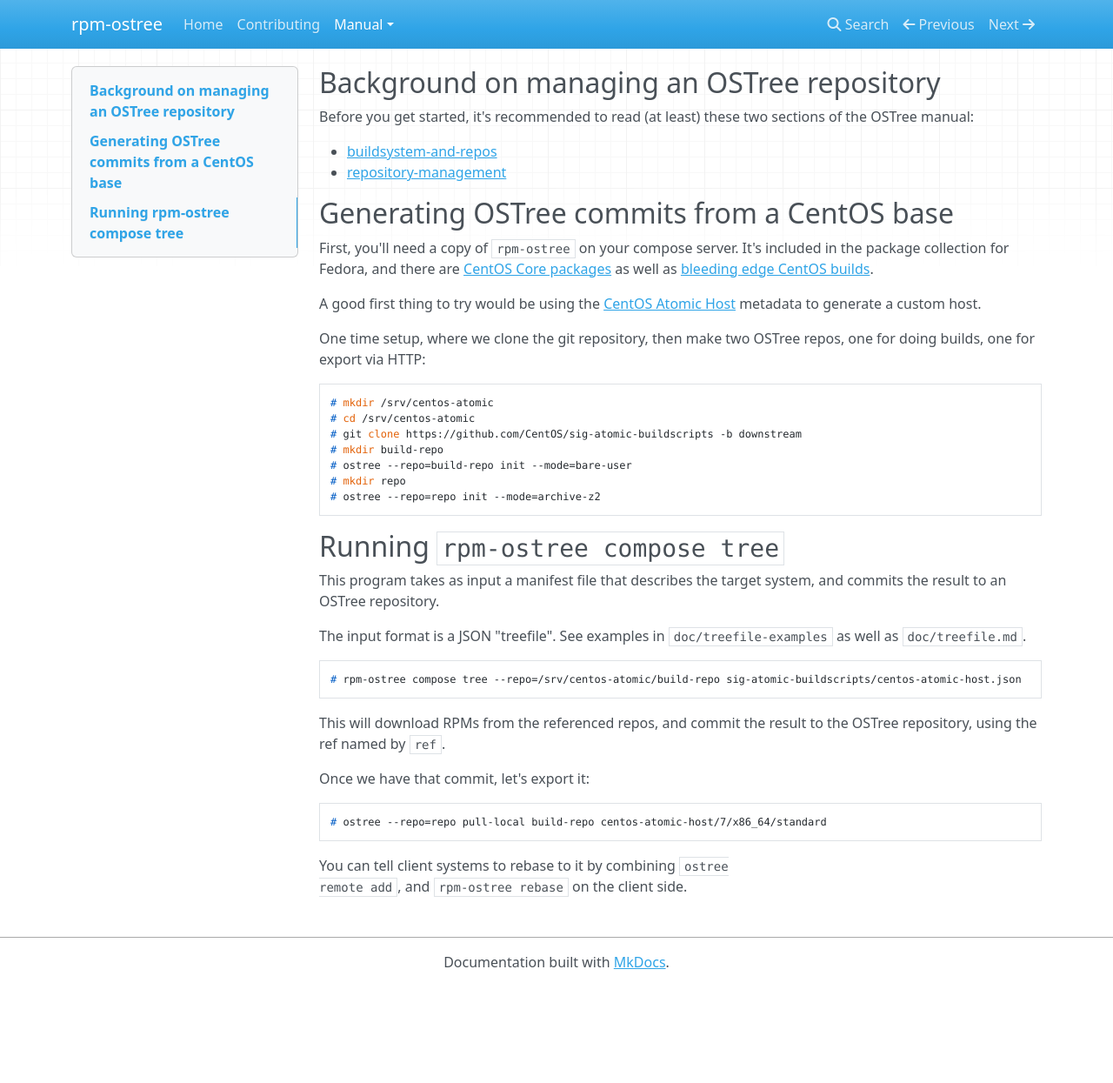
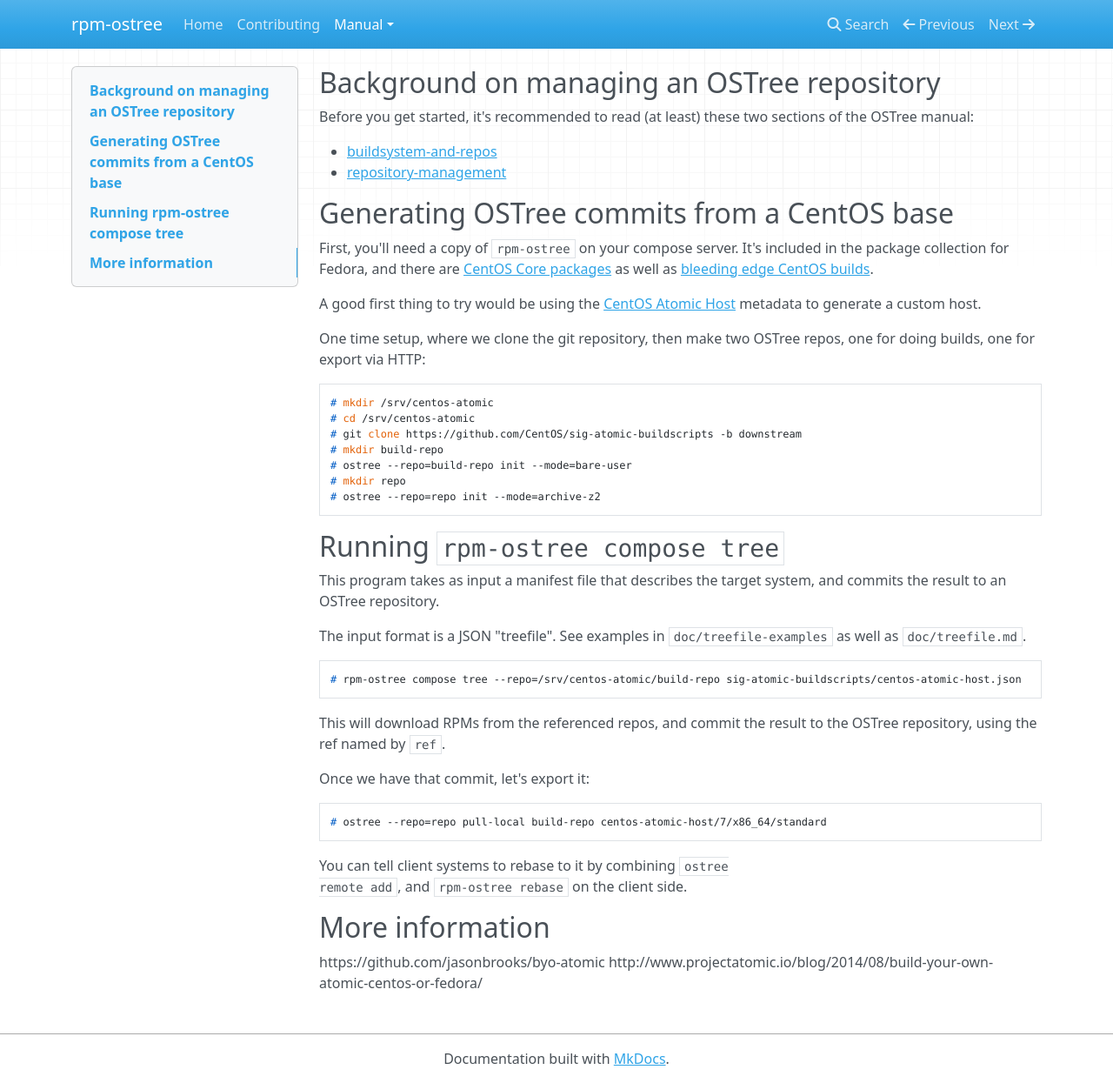
Before and after one commit to coreos/rpm-ostree, an MkDocs documentation site: the page built from docs/manual/compose-server.md, in a window 1280 px wide and 1245 px high. Shown: the whole window at 87% size. Built offline with MkDocs 1.6.1, drawn with Linux system fonts in a browser that asks for light colours; nearby versions of some CDN libraries; old or Windows-style settings are respelled for this version of MkDocs.

Commit message:
README/docs: A few more links around composes
Mostly just to test Homu again.

Closes: #288
Approved by: cgwalters

```diff
--- a/docs/manual/compose-server.md
+++ b/docs/manual/compose-server.md
@@ -53,3 +53,8 @@
 
 You can tell client systems to rebase to it by combining `ostree
 remote add`, and `rpm-ostree rebase` on the client side.
+
+## More information
+
+https://github.com/jasonbrooks/byo-atomic
+http://www.projectatomic.io/blog/2014/08/build-your-own-atomic-centos-or-fedora/
```
Also changed, not shown: README.md (+5 -0 lines).
